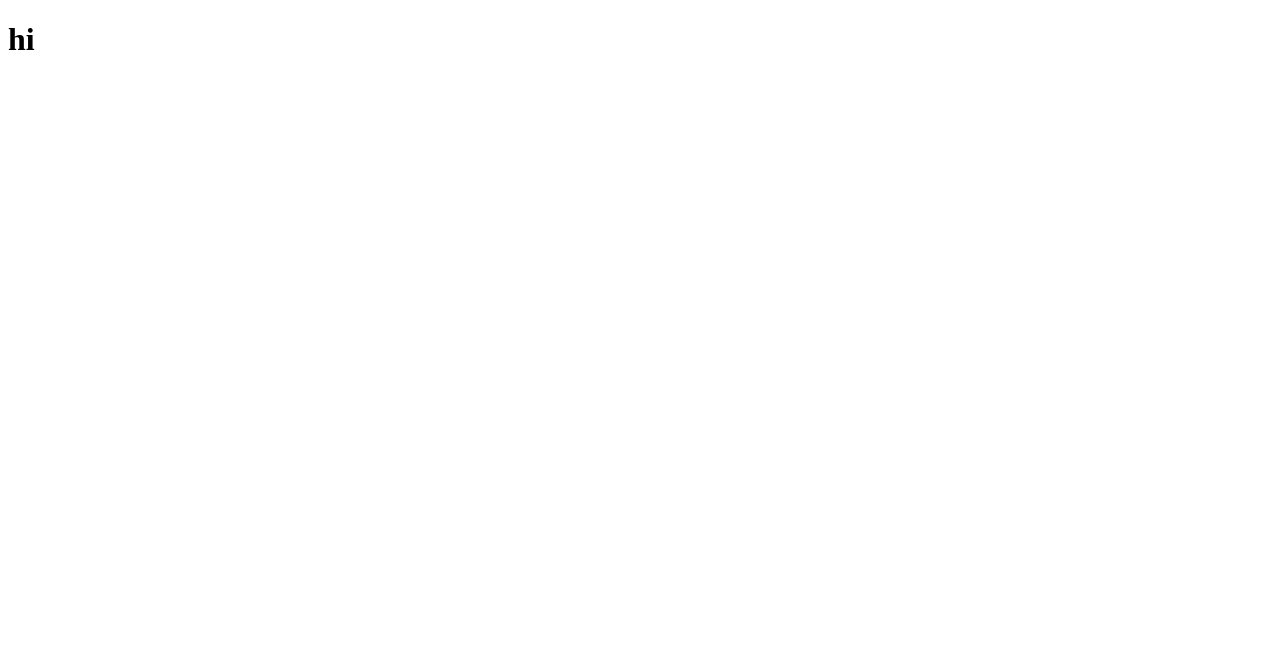
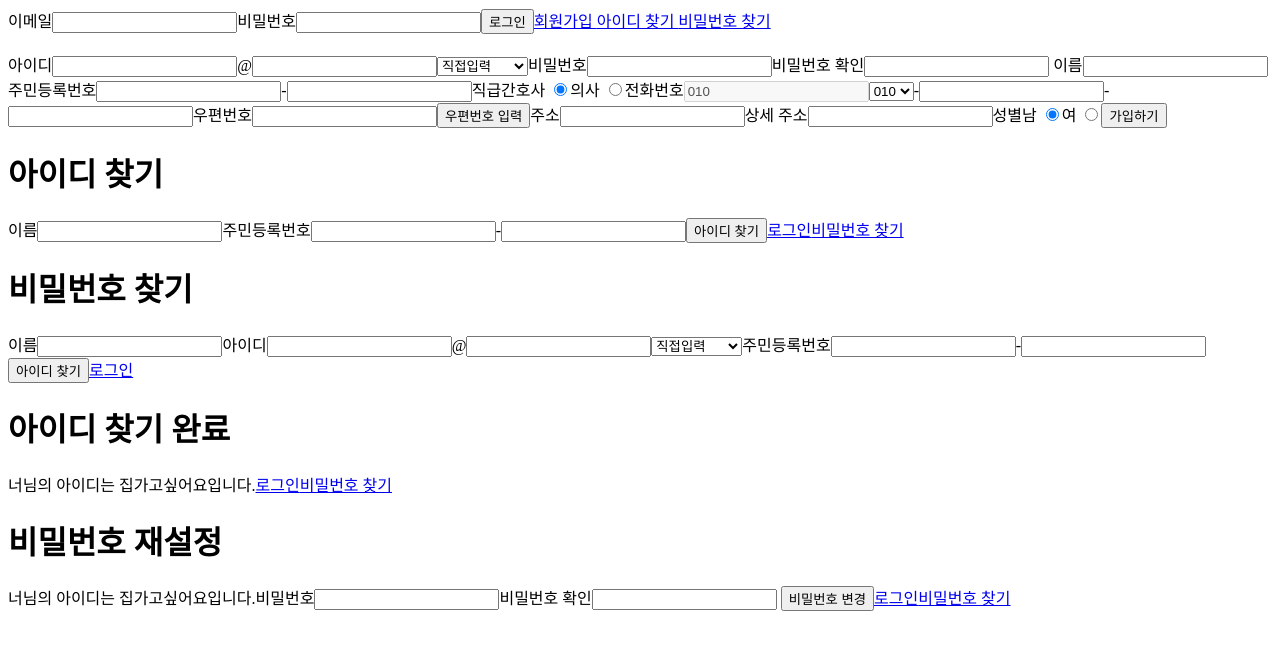
Before and after one commit to DZDevelTaste/yum, a React (Create React App) app in the folder yum_frontend/: page / in a window 1280 px wide. Shown: the top 650 px of the page. Built offline with nearby package versions, Linux system fonts and the light colour scheme.

Commit message:
211206 / 주형 / update, create / 오류 수정 및 메인페이지 기본와꾸

```diff
--- a/yum_frontend/config/webpack.config.js
+++ b/yum_frontend/config/webpack.config.js
@@ -36,6 +36,9 @@ module.exports = (env) => {
             watchContentBase: true,
             host: "0.0.0.0",
             port: 9999,
+            proxy: {
+
+            },
             inline: true,
             liveReload: true,
             hot: false,
--- a/yum_frontend/src/App.js
+++ b/yum_frontend/src/App.js
@@ -1,11 +1,29 @@
 import React from 'react';
+import Join from './Join';
+import SearchId from './SearchId';
+import SearchPw from './SearchPw';
+import SuccessId from './SuccessId';
+import SuccessPw from './SuccessPw';
 
 const App = () => {
     return (
         <div>
-            <h1>hi</h1>
+            <form id="join" name="join" method="post" action="${pageContext.request.contextPath}">
+                <label>이메일</label><input type="text" name="email" onchange="ee()" />
+                <label>비밀번호</label>
+                <input type="text" name="password" />
+                <input type="submit" value="로그인" />
+                <a href="${pageContext.request.contextPath}">회원가입 </a>
+                <a href="${pageContext.request.contextPath}">아이디 찾기 </a>
+                <a href="${pageContext.request.contextPath}">비밀번호 찾기 </a>
+		    </form>
+            <br></br>
+            <Join />
+            <SearchId />
+            <SearchPw />
+            <SuccessId />
+            <SuccessPw />
         </div>
     );
 };
-
 export default App;
--- /dev/null
+++ b/yum_frontend/src/Join.js
@@ -0,0 +1,66 @@
+import React from 'react';
+
+const Join = () => {
+    return (
+        <div>
+            <form id="join" name="join" method="post" onSubmit="return login();" action="${pageContext.request.contextPath}/join">
+                <label>아이디</label>
+                <input type="text" name ="email" id="id"/>
+                <label>@</label>
+	            <input type="text" id="id1" name="email1" class="ui_input" onfucus="" />
+				<label><select id="id2" name="email1" title="이메일 주소 선택" class="ui_select" onchange="email_check()">
+						<option value="1">직접입력</option>
+						<option value="naver.com">naver.com</option>
+						<option value="nate.com">nate.com</option>
+						<option value="gmail.com">gmail.com</option>
+						<option value="yahoo.com">yahoo.com</option>
+						<option value="hanmail.net">hanmail.net</option>
+				</select></label>
+                <label>비밀번호</label>
+                <input type="password" name="password" id="pw" onchange="check_pw()" />
+                <label>비밀번호 확인</label>
+                <input type="password" name="uPassword2" id="pw2" onchange="check_pw()"/>&nbsp;<span id="check" />
+                <label>이름</label>
+                <input type="text" name="name" id="name" />
+                <label>주민등록번호</label>
+                <input type="text" name="rrn" id="rrn" />
+                <label>-</label>
+                <input type="password" name="rrn1" id="rrn1" onchange="rrn_check()" />
+                <label>직급</label>
+                <label>간호사</label> <input type="radio" name="job" id="job" value='N' checked />
+                <label>의사</label> <input type="radio" name="job" id="job" value='D' />
+                <label>전화번호</label>
+                <input type="text" name="phone" id="phone1" value="010" disabled />
+                <select id="phone" name="phone" title="" class="ui_select" onchange="phone_check()">
+                            <option value="010">010</option>
+                            <option value="011">011</option>
+                            <option value="012">012</option>
+                            <option value="013">013</option>
+                            <option value="014">014</option>
+                            <option value="015">015</option>
+                            <option value="016">016</option>
+                            <option value="017">017</option>
+                            <option value="018">018</option>
+                            <option value="019">019</option>
+                </select>
+                <label>-</label>
+                <input type="text" max="9999" maxlength="4" name="phone1" id="phone2" onkeyup="onlynumberic(event)" />
+                <label>-</label>
+                <input type="text" max="9999" maxlength="4" name="phone2" id="phone3" onkeyup="onlynumberic(event)" />
+                <label>우편번호</label>
+                <input type="text" id="zonecode_kakao" name="zonecode" readonly />
+                <input type='button' id="zonecode_kakao" value='우편번호 입력'/>
+                <label>주소</label>
+                <input type="text" id="address_kakao" name="address" readonly />
+                <label>상세 주소</label>
+                <input type="text" name="addressDetail" id="addressDetail"/>
+                <label>성별</label>
+                <label>남</label> <input type="radio" name="gender" id="gender" value='M'checked="checked" />
+                <label>여</label> <input type="radio" name="gender" id="gender" value='F' />
+                <input type="submit" value="가입하기" id="go" />
+		    </form>
+        </div>
+    );
+};
+
+export default Join ;
--- /dev/null
+++ b/yum_frontend/src/SearchId.js
@@ -0,0 +1,22 @@
+import React from 'react';
+
+const SearchId = () => {
+    return (
+        <div>
+            <h1>아이디 찾기</h1>
+            <form id="join" name="join" method="post" action="${pageContext.request.contextPath }/searchemailsuccess">
+                <label>이름</label>
+                <input type="text" name="name" id="name" />
+                <label>주민등록번호</label>
+                <input type="text" name="rrn" id="rrn" />
+                <label>-</label>
+                <input type="password" name="rrn1" id="rrn1" onchange="rrn_check()" />
+                <input type="submit" value="아이디 찾기"/>
+                <a href="${pageContext.request.contextPath }">로그인</a>
+                <a href="${pageContext.request.contextPath }/searchpassword">비밀번호 찾기</a>
+            </form>
+        </div>
+    );
+};
+
+export default SearchId;
--- /dev/null
+++ b/yum_frontend/src/SearchPw.js
@@ -0,0 +1,33 @@
+import React from 'react';
+
+const SearchPw = () => {
+    return (
+        <div>
+            <h1>비밀번호 찾기</h1>
+            <form id="join" name="join" method="post" action="${pageContext.request.contextPath }/searchpassword">
+                    <label>이름</label>
+                    <input type="text" name="name" id="name" />
+                    <label>아이디</label>
+                    <input type="text" name ="email" id="id"/>
+                    <label>@</label>
+                    <input type="text" id="id1" name="email1" class="ui_input" onfucus="" />
+                    <select id="id2" name="email1" title="이메일 주소 선택" class="ui_select" onchange="email_check()">
+                            <option value="1">직접입력</option>
+                            <option value="naver.com">naver.com</option>
+                            <option value="nate.com">nate.com</option>
+                            <option value="gmail.com">gmail.com</option>
+                            <option value="yahoo.com">yahoo.com</option>
+                            <option value="hanmail.net">hanmail.net</option>
+                    </select>
+                    <label>주민등록번호</label>
+                    <input type="text" name="rrn" id="rrn" />
+                    <label>-</label>
+                    <input type="password" name="rrn1" id="rrn1" onchange="rrn_check()" />
+                    <input type="submit" value="아이디 찾기"/>
+                    <a href="${pageContext.request.contextPath }">로그인</a>
+            </form>
+        </div>
+    );
+};
+
+export default SearchPw;
--- /dev/null
+++ b/yum_frontend/src/SuccessId.js
@@ -0,0 +1,15 @@
+import React from 'react';
+
+const SuccessId = () => {
+    return (
+        <div>
+            <h1>아이디 찾기 완료</h1>
+		    <label>너님의 아이디는 집가고싶어요입니다.</label>
+
+            <a href="${pageContext.request.contextPath }">로그인</a>
+            <a href="${pageContext.request.contextPath }/searchpassword">비밀번호 찾기</a>
+        </div>
+    );
+};
+
+export default SuccessId;
--- /dev/null
+++ b/yum_frontend/src/SuccessPw.js
@@ -0,0 +1,23 @@
+import React from 'react';
+
+const SuccessPw = () => {
+    return (
+        <div>
+            <h1>비밀번호 재설정</h1>
+            <form id="join" name="join" method="post" action="${pageContext.request.contextPath}/searchpasswordsuccess/${vo.name}">
+                <label>너님의 아이디는 집가고싶어요입니다.</label>
+                        <label>비밀번호</label>
+                        <input type="password" name="password" id="pw"
+                            onchange="check_pw()" />
+                        <label>비밀번호 확인</label>
+                        <input type="password" name="uPassword2" id="pw2"
+                            onchange="check_pw()" />&nbsp;<span id="check"></span>
+                <input type="submit" value="비밀번호 변경" />
+                <a href="${pageContext.request.contextPath }">로그인</a>
+                <a href="${pageContext.request.contextPath }/searchpassword">비밀번호 찾기</a>
+		    </form>
+        </div>
+    );
+};
+
+export default SuccessPw;
```
Also changed, not shown: 2 other files (tests, documents, lock files or other folders).
